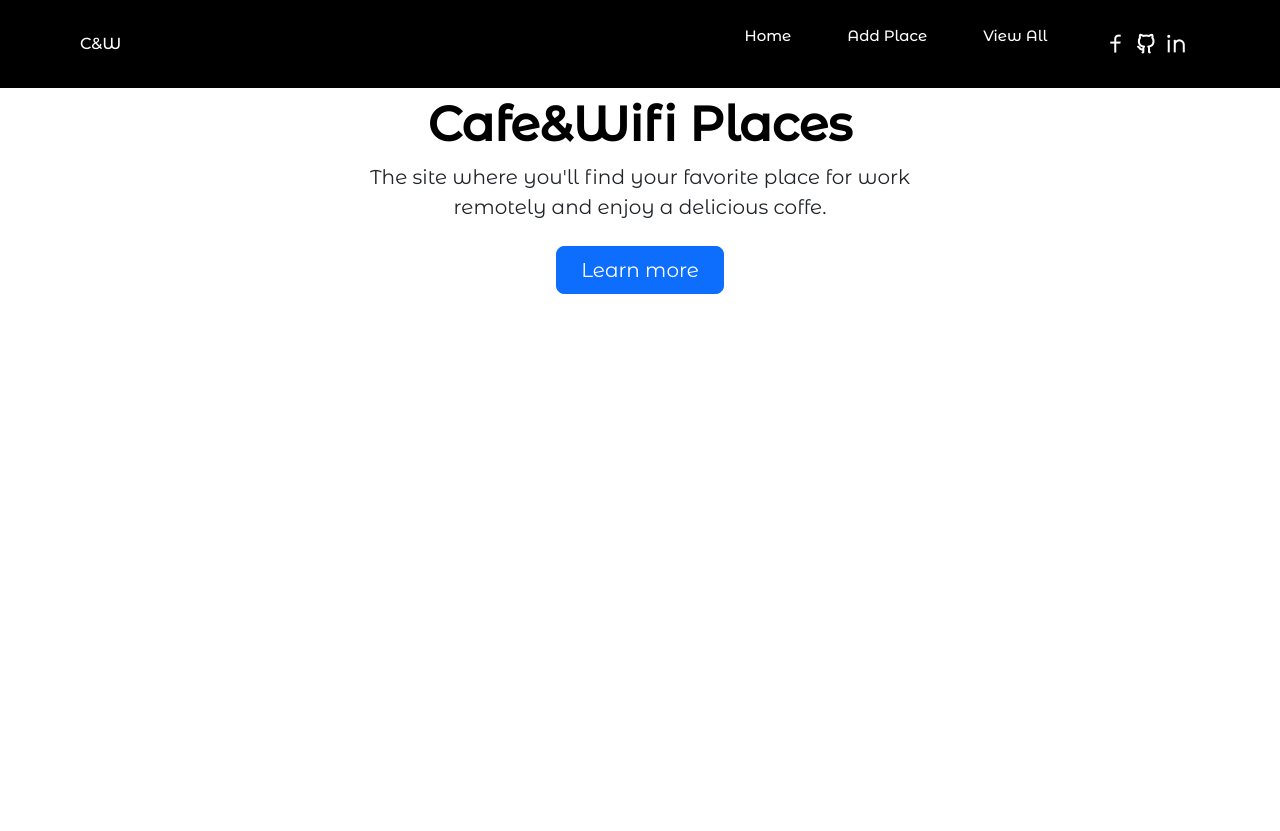
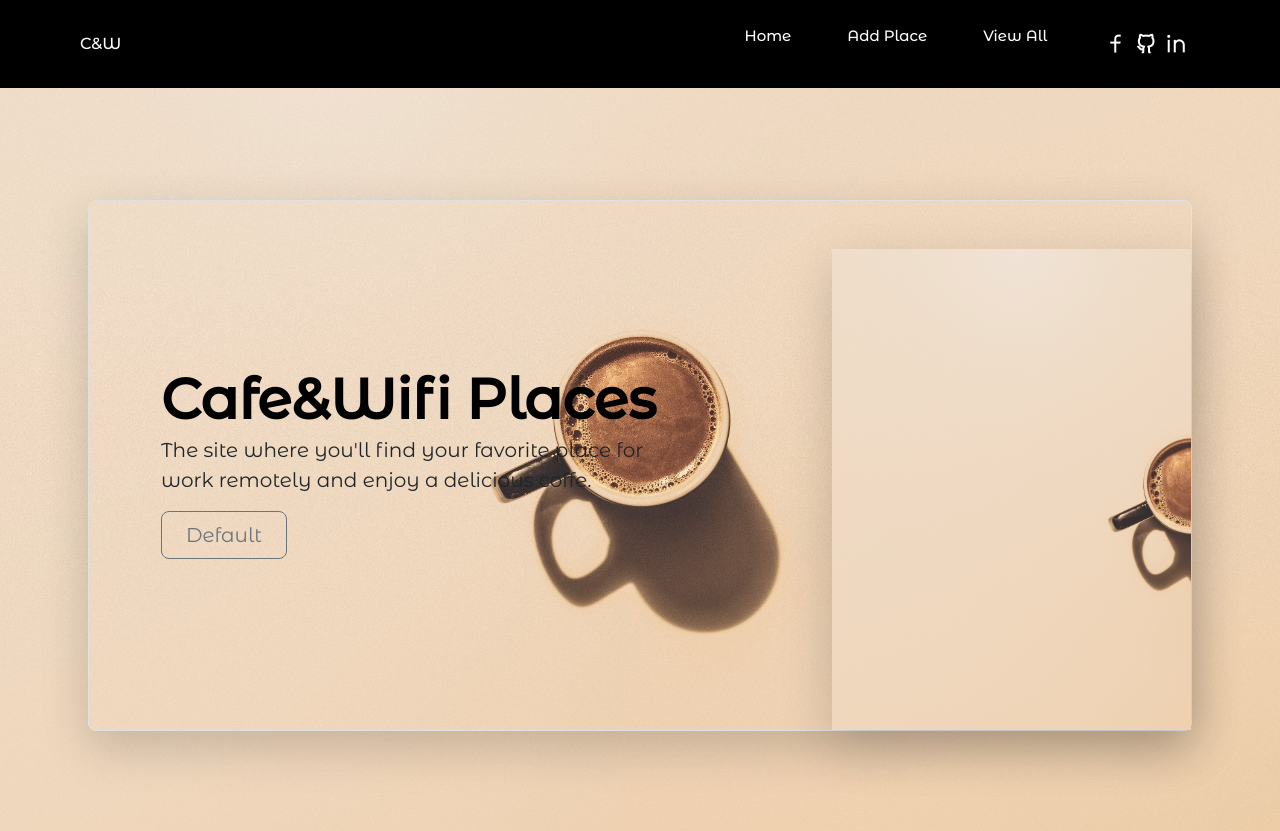
Before and after one commit to dservsolutions/Cafe-and-Wifi-Website, a Flask app: page / in a window 1280 px wide. Before the commit the page ends 294 px from the top, so only its background shows below. Run offline with Flask 3, Linux system fonts and the light colour scheme; data comes from the database, SQL or seed files in the repository.

Commit message:
working on the frontend

```diff
--- a/static/css/style.css
+++ b/static/css/style.css
@@ -47,6 +47,9 @@ body {
   font-family: var(--body-font);
   font-size: var(--normal-font-size);
   background-color: var(--white-color);
+  background-image: url(/static/background.jpg);
+  background-repeat: no-repeat;
+  background-size: cover;
 }
 
 ul {
@@ -261,22 +264,7 @@ a {
   overflow: hidden;
 }
 
-.home__container{
-  display: flex;
-  height: 450px;
-  width: 550px;
-  margin-top: 150px;
-  margin-left: 200px;
-  border-radius: 10px;
+.hero{
+    margin-top: 100px;
+    padding: 100px;
 }
-
-.home__title{
-  color: black;
-  font-size: 3.5rem;
-}
-
-.button{
-  background-color: gray;
-  border-radius: 5px;
-  top: 20px;
-}
--- a/templates/index.html
+++ b/templates/index.html
@@ -71,17 +71,23 @@
       </header>
 
       <!--==================== MAIN ====================-->
-      <div class="px-4 py-5 my-5 text-center">
-<!--    <img class="d-block mx-auto mb-4" src="/docs/5.3/assets/brand/bootstrap-logo.svg" alt="" width="72" height="57">-->
-    <h1 class="display-5 fw-bold text-body-emphasis">Cafe&Wifi Places</h1>
-    <div class="col-lg-6 mx-auto">
-      <p class="lead mb-4">The site where you'll find your favorite place for work remotely and enjoy a delicious coffe.</p>
-      <div class="d-grid gap-2 d-sm-flex justify-content-sm-center">
-        <button type="button" class="btn btn-primary btn-lg px-4 gap-3">Learn more</button>
-<!--        <button type="button" class="btn btn-outline-secondary btn-lg px-4">Secondary</button>-->
+<!--      HERO-->
+      <div class="hero">
+          <div class="row p-4 pb-0 pe-lg-0 pt-lg-5 align-items-center rounded-3 border shadow-lg">
+              <div class="col-lg-7 p-3 p-lg-5 pt-lg-3">
+                  <h1 class="display-4 fw-bold lh-1 text-body-emphasis">Cafe&Wifi Places</h1>
+                  <p class="lead">The site where you'll find your favorite place for work remotely and enjoy a delicious coffe.</p>
+                  <div class="d-grid gap-2 d-md-flex justify-content-md-start mb-4 mb-lg-3">
+<!--                      <button type="button" class="btn btn-primary btn-lg px-4 me-md-2 fw-bold">Primary</button>-->
+                      <button type="button" class="btn btn-outline-secondary btn-lg px-4">Default</button>
+                  </div>
+              </div>
+              <div class="col-lg-4 offset-lg-1 p-0 overflow-hidden shadow-lg">
+                  <img class="rounded-lg-3" src="./static/background.jpg" alt="" width="720">
+              </div>
+          </div>
       </div>
-    </div>
-  </div>
+
       <!--=============== MAIN JS ===============-->
       <script src="./static/js/main.js"></script>
       <script src="https://cdn.jsdelivr.net/npm/bootstrap@5.3.3/dist/js/bootstrap.bundle.min.js" integrity="sha384-YvpcrYf0tY3lHB60NNkmXc5s9fDVZLESaAA55NDzOxhy9GkcIdslK1eN7N6jIeHz" crossorigin="anonymous"></script>
```
Also changed, not shown: static/background.jpg (renamed from static/background-image.jpg).
